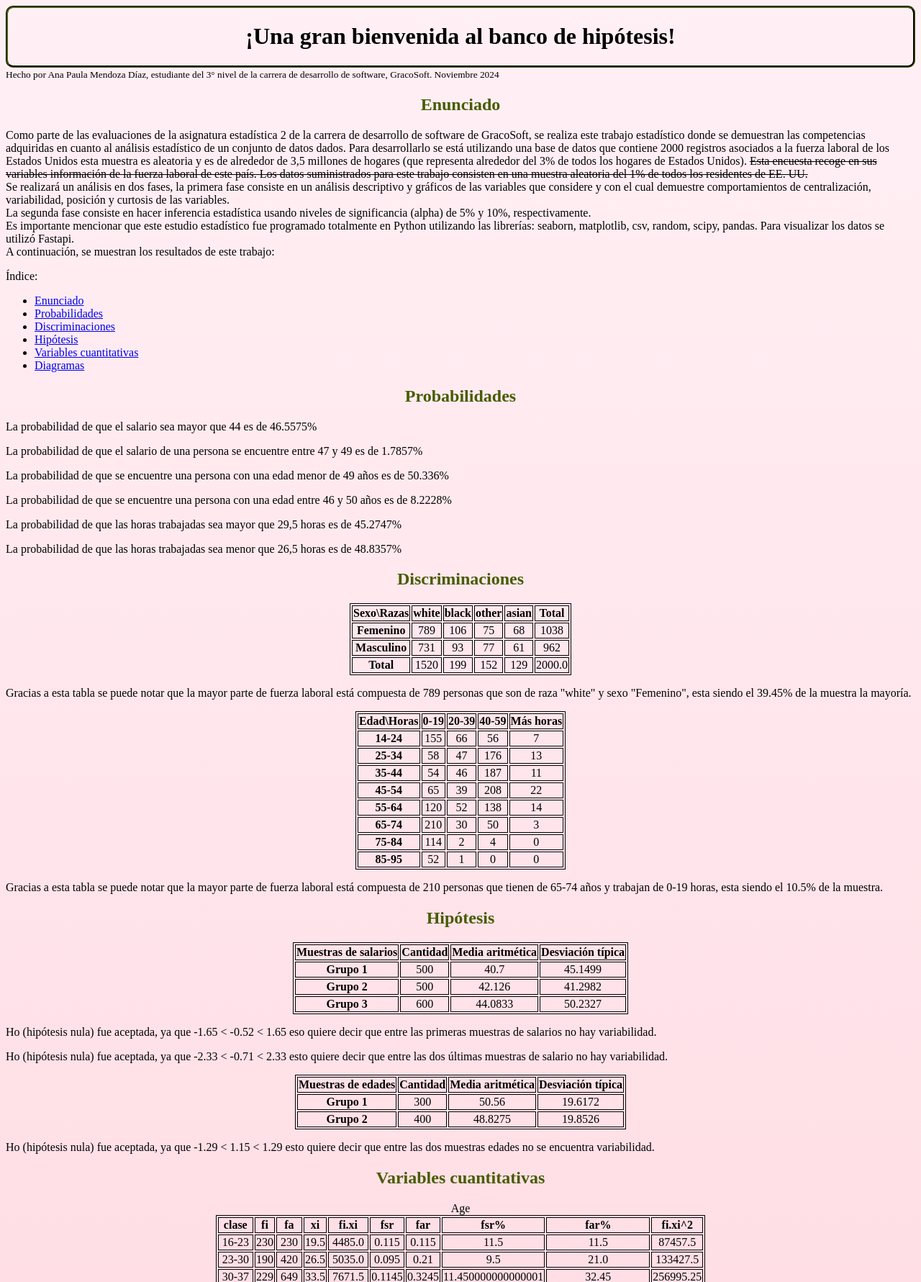
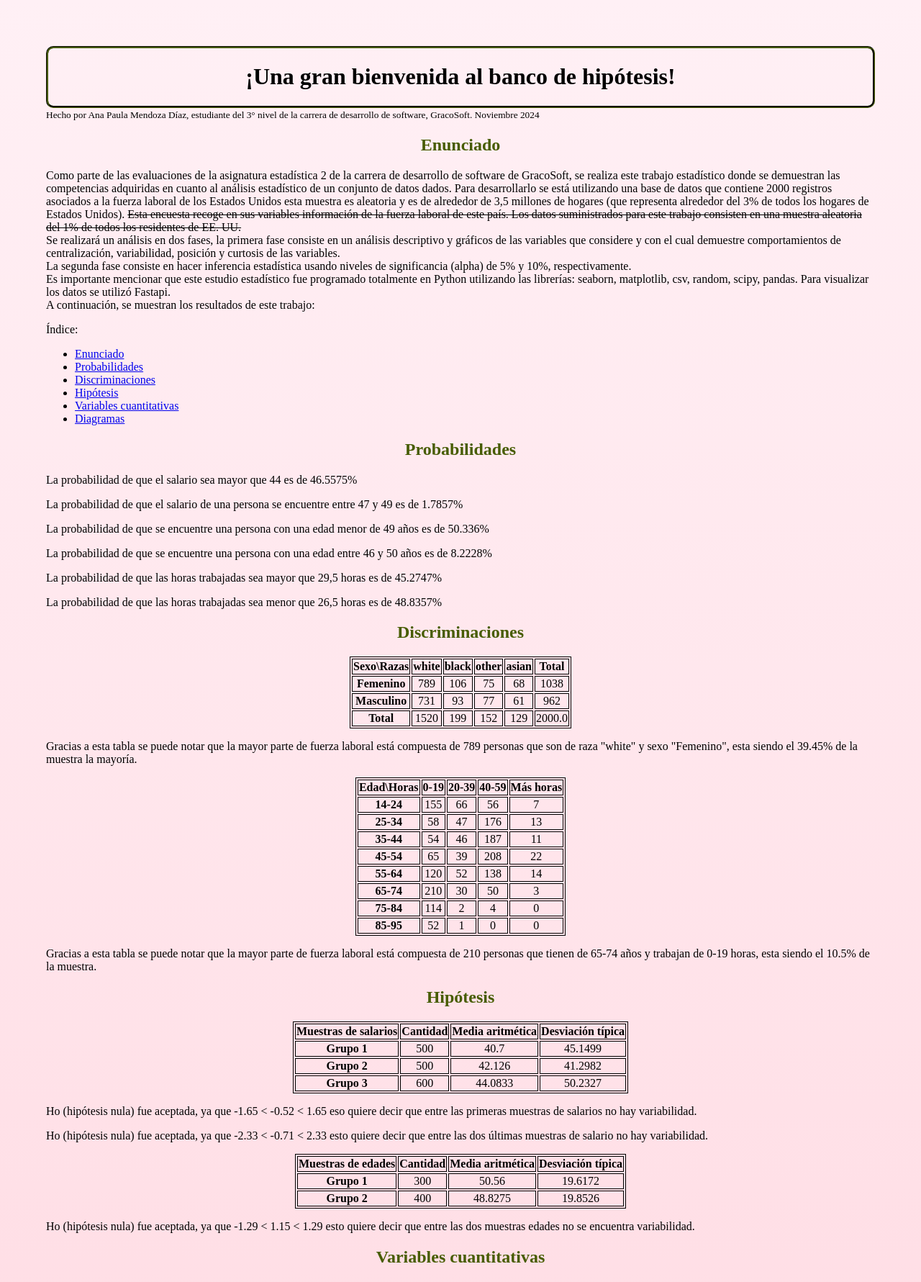
Before and after one commit to Luna-Hazuki2006/laboratorio_estadistica2, a FastAPI app: page / in a window 1280 px wide. Shown: the top 1781 px of the page at 72% size. Run offline with FastAPI, Linux system fonts and the light colour scheme.

Commit message:
Con unos cuantos cambios en vista

```diff
--- a/static/style.css
+++ b/static/style.css
@@ -26,6 +26,7 @@ tr:hover {
 
 body {
     background-image: linear-gradient(lavenderblush, pink, salmon);
+    margin: 5%;
 }
 
 @keyframes vistoso {
```
